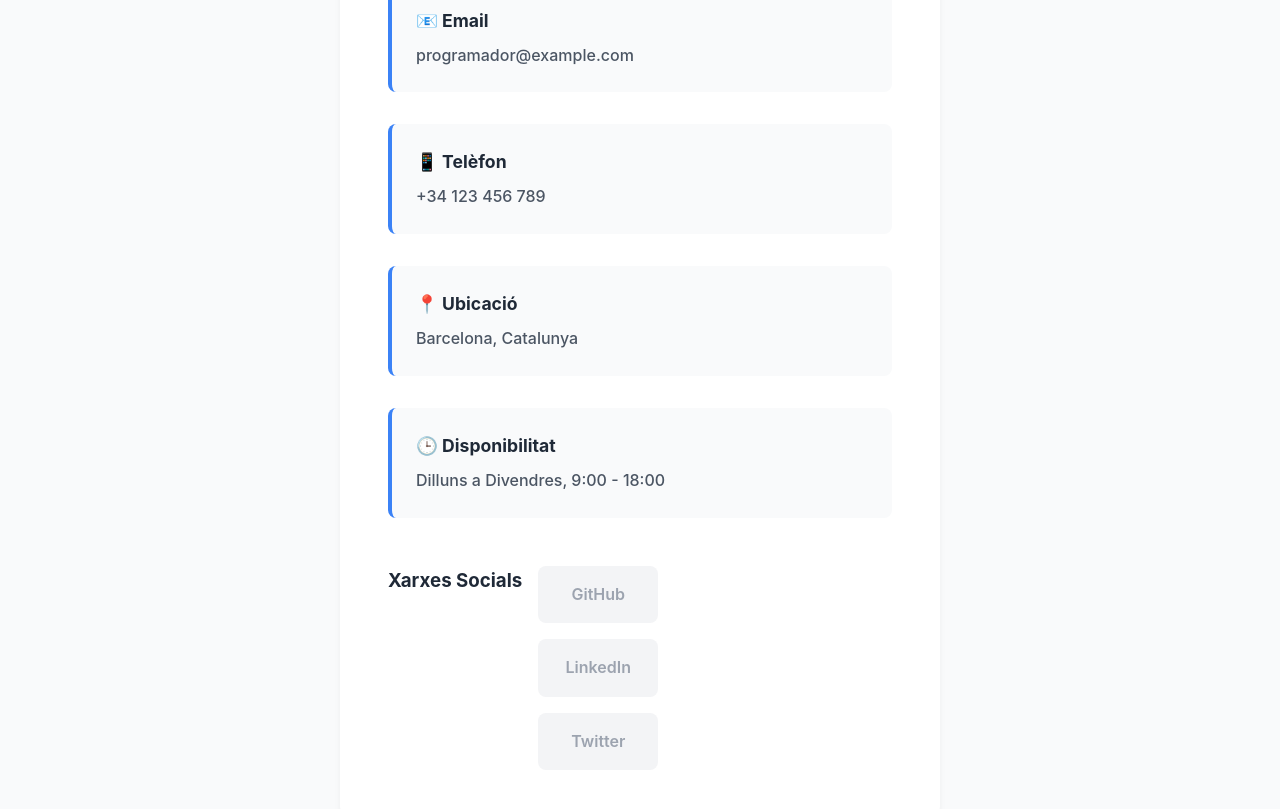
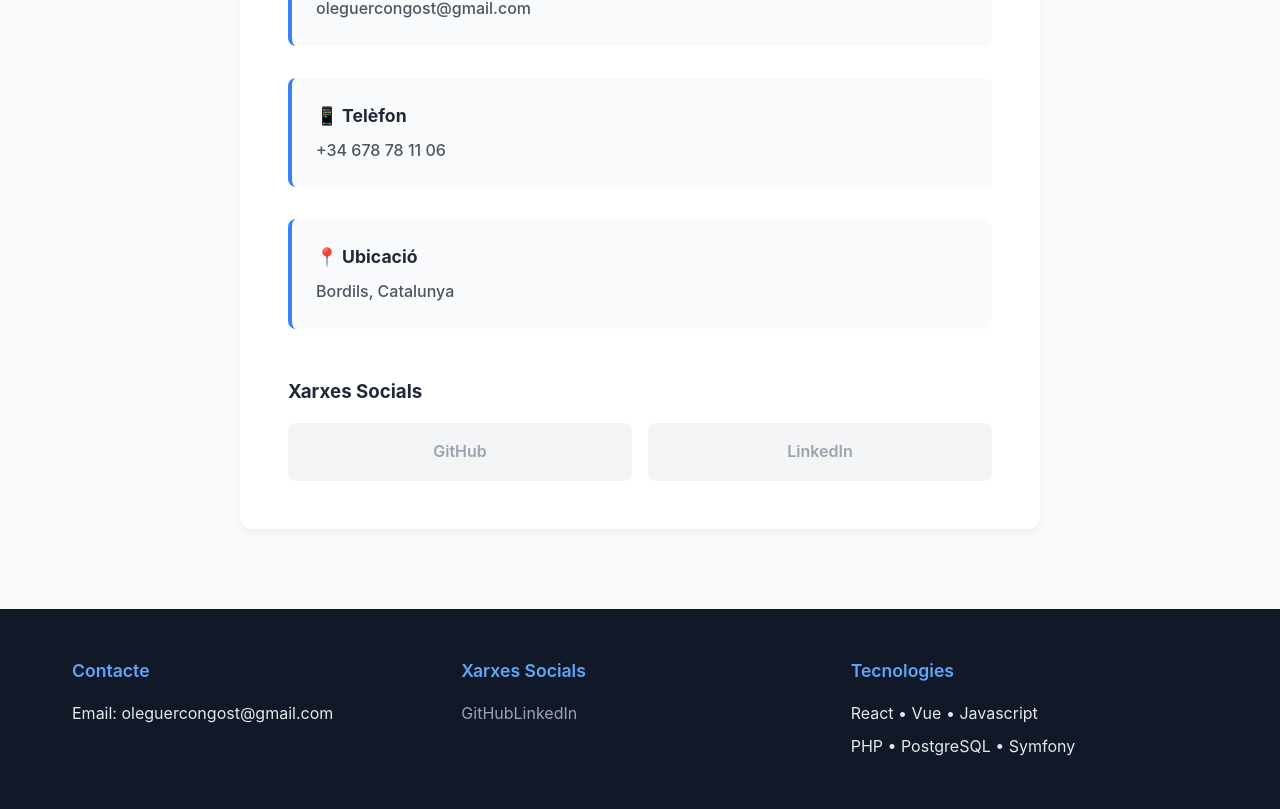
Before and after one commit to Oleguerct/portafolis, a React (Create React App) app: page /contact in a window 1280 px wide. Shown: the part 451-1260 px from the top of the page. Built offline with nearby package versions, Linux system fonts and the light colour scheme.

Commit message:
Update contact information and adjust layout in Contact component

```diff
--- a/src/pages/Contact.css
+++ b/src/pages/Contact.css
@@ -36,7 +36,7 @@
   padding: 3rem;
   border-radius: 12px;
   box-shadow: 0 4px 6px rgba(0, 0, 0, 0.05);
-  max-width: 600px;
+  max-width: 800px;
   width: 100%;
 }
 
@@ -68,6 +68,10 @@
   color: #4b5563;
   margin: 0;
   font-weight: 500;
+}
+
+.social-links {
+  display: block;
 }
 
 .social-links h3 {
--- a/src/pages/Contact.tsx
+++ b/src/pages/Contact.tsx
@@ -8,7 +8,7 @@ const Contact: React.FC = () => {
       <div className="contact-container">
         <header className="contact-header">
           <h1>Contacte</h1>
-          <p>Tens un projecte en ment? Parlem!</p>
+          {/*<p>Tens un projecte en ment? Parlem!</p>*/}
         </header>
 
         <div className="contact-content">
@@ -17,19 +17,15 @@ const Contact: React.FC = () => {
             <div className="contact-methods">
               <div className="contact-method">
                 <h3>📧 Email</h3>
-                <p>programador@example.com</p>
+                <p>oleguercongost@gmail.com</p>
               </div>
               <div className="contact-method">
                 <h3>📱 Telèfon</h3>
-                <p>+34 123 456 789</p>
+                <p>+34 678 78 11 06</p>
               </div>
               <div className="contact-method">
                 <h3>📍 Ubicació</h3>
-                <p>Barcelona, Catalunya</p>
-              </div>
-              <div className="contact-method">
-                <h3>🕒 Disponibilitat</h3>
-                <p>Dilluns a Divendres, 9:00 - 18:00</p>
+                <p>Bordils, Catalunya</p>
               </div>
             </div>
 
@@ -42,9 +38,9 @@ const Contact: React.FC = () => {
                 <a href="https://linkedin.com" target="_blank" rel="noopener noreferrer" className="social-link">
                   <span>LinkedIn</span>
                 </a>
-                <a href="https://twitter.com" target="_blank" rel="noopener noreferrer" className="social-link">
-                  <span>Twitter</span>
-                </a>
+                {/*<a href="https://twitter.com" target="_blank" rel="noopener noreferrer" className="social-link">*/}
+                {/*  <span>Twitter</span>*/}
+                {/*</a>*/}
               </div>
             </div>
           </div>
```
